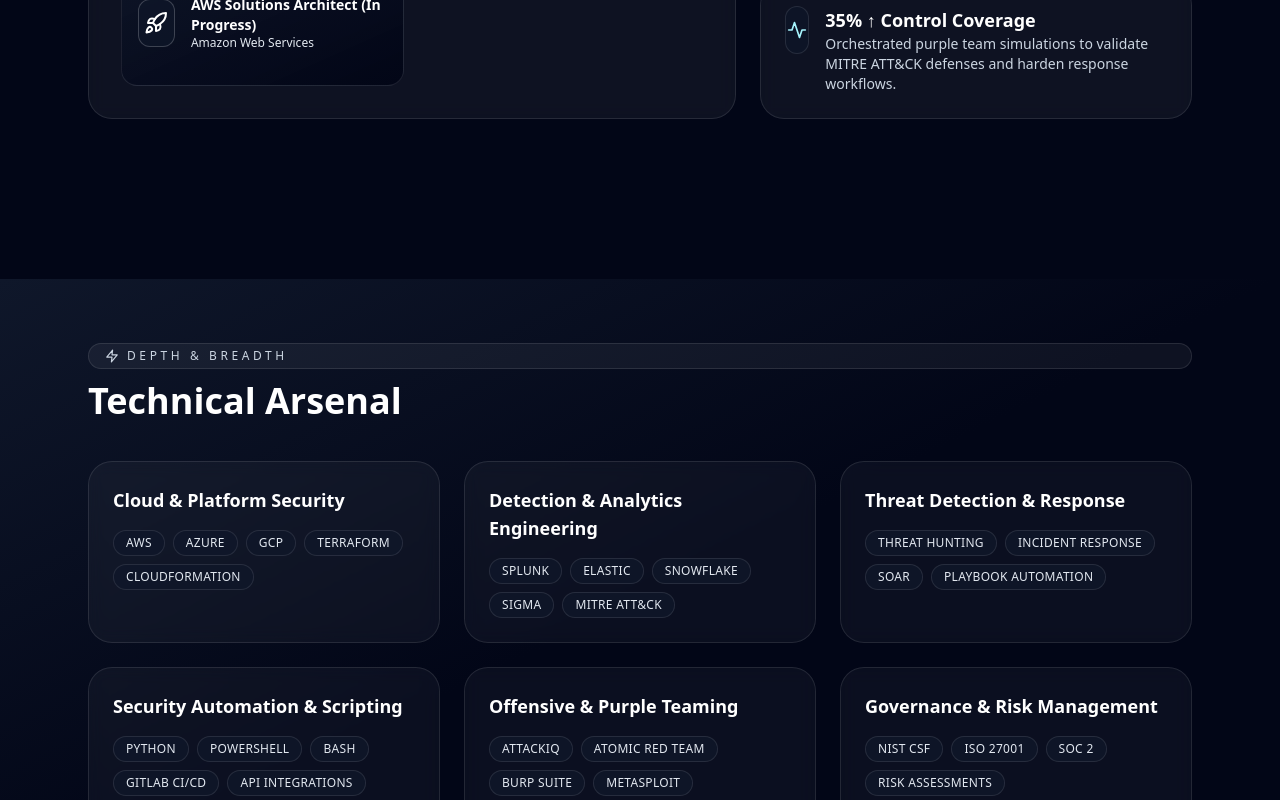
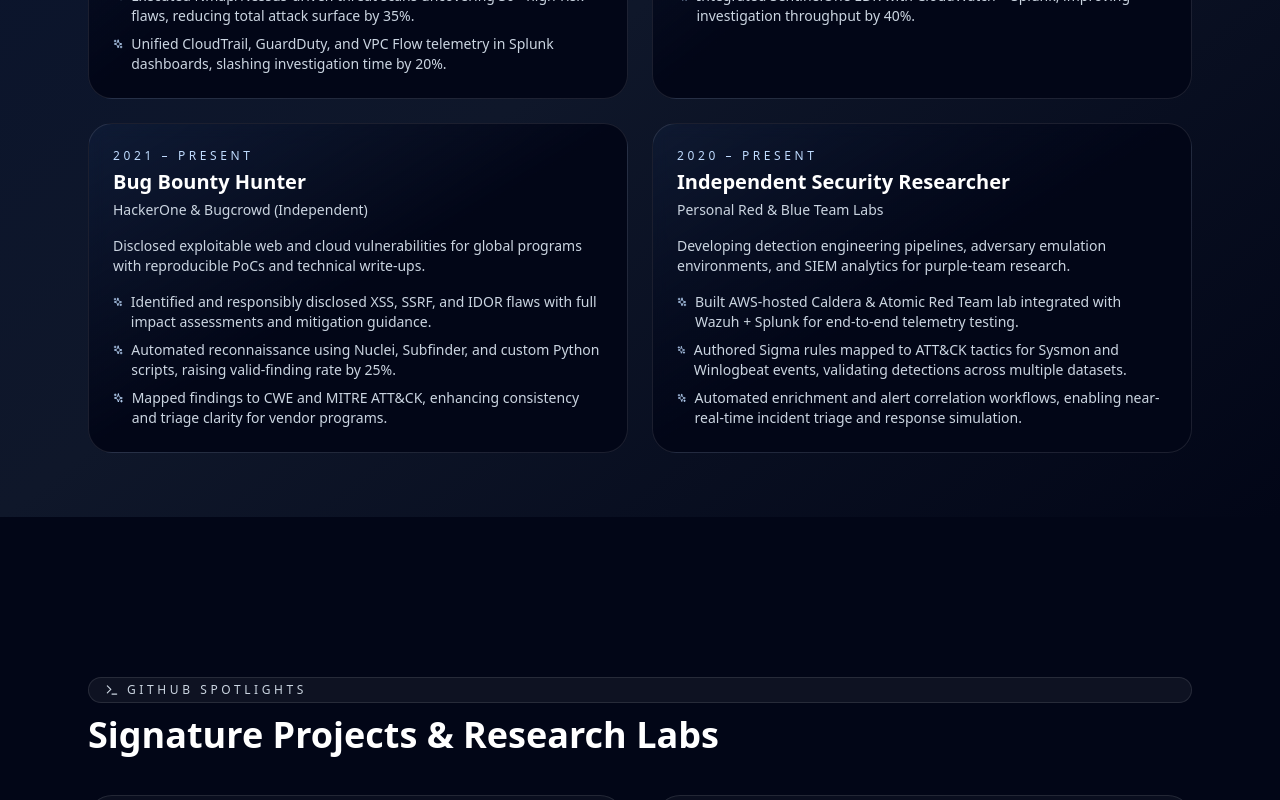
Before and after one commit to asocsam/Portfolio, a React (Vite) app: page / in a window 1280 px wide. Shown: the part 1060-1860 px from the top of the page. Built offline with nearby package versions, Linux system fonts and the light colour scheme.

Commit message:
Update App.tsx

```diff
--- a/src/App.tsx
+++ b/src/App.tsx
@@ -26,6 +26,7 @@ import {
   type Achievement,
 } from './content';
 
+// Reusable fade animation
 const fadeIn = {
   initial: { opacity: 0, y: 24 },
   whileInView: { opacity: 1, y: 0 },
@@ -33,8 +34,7 @@ const fadeIn = {
   transition: { duration: 0.6, ease: 'easeOut' },
 };
 
-/* ---------- Small stateless UI blocks ---------- */
-
+// Small UI Components
 const SkillPill = ({ text }: { text: string }) => (
   <span className="rounded-full border border-white/10 bg-slate-900/80 px-3 py-1 text-xs font-medium uppercase tracking-wide text-slate-200">
     {text}
@@ -143,20 +143,26 @@ const SkillClusterCard = ({ cluster }: { cluster: SkillCluster }) => (
   </motion.div>
 );
 
+// Generic section wrapper
 function Section({
-  title, icon: Icon, eyebrow, background, center, children,
+  title, icon: Icon, eyebrow, background, center, delay = 0, children,
 }: {
   title: string;
   icon: React.ComponentType<React.SVGProps<SVGSVGElement>>;
   eyebrow: string;
   background?: string;
   center?: boolean;
+  delay?: number;
   children: React.ReactNode;
 }) {
   return (
     <section className={`relative ${background ? `bg-gradient-to-br ${background}` : ''}`}>
       <div className="mx-auto max-w-6xl px-6 py-16">
-        <motion.div {...fadeIn} className={`mb-10 flex flex-col gap-3 ${center ? 'items-center text-center' : ''}`}>
+        <motion.div
+          {...fadeIn}
+          transition={{ ...fadeIn.transition, delay }}
+          className={`mb-10 flex flex-col gap-3 ${center ? 'items-center text-center' : ''}`}
+        >
           <div className="inline-flex items-center gap-2 rounded-full border border-white/10 bg-white/5 px-4 py-1 text-xs uppercase tracking-[0.3em] text-slate-300">
             <Icon className="h-3.5 w-3.5" />
             {eyebrow}
@@ -169,13 +175,11 @@ function Section({
   );
 }
 
-/* ---------- App ---------- */
-
+// ---------------- APP ----------------
 export default function App() {
-  const [isMobileNavOpen, setIsMobileNavOpen] = useState(false);
-
   return (
     <div className="min-h-screen bg-slate-950 text-slate-100">
+      {/* Hero Section */}
       <div className="relative overflow-hidden">
         <img
           src={heroTexture}
@@ -185,12 +189,10 @@ export default function App() {
         <header className="relative z-10">
           <div className="mx-auto flex max-w-6xl flex-col gap-12 px-6 pb-20 pt-24 lg:flex-row lg:items-center">
             <motion.div className="flex-1 space-y-8" {...fadeIn}>
-              <h1 className="text-5xl font-bold" data-text="Samman Chouhan">Samman Chouhan</h1>
+              <h1 className="text-5xl font-bold">Samman Chouhan</h1>
               <p className="text-lg text-slate-300">
-                Seasoned security engineer delivering cloud-native defenses, detection pipelines, and purple team automation.
+                Security Engineer specializing in cloud-native defenses, detection pipelines, and purple team automation.
               </p>
-
-              {/* Badges */}
               <div className="flex flex-wrap items-center gap-2 text-xs font-medium uppercase tracking-[0.3em] text-cyan-200">
                 {credentialBadges.map((b) => (
                   <span key={b} className="rounded-full border border-cyan-400/30 bg-cyan-500/5 px-4 py-1 text-[11px] tracking-[0.2em] text-cyan-100">
@@ -198,8 +200,6 @@ export default function App() {
                   </span>
                 ))}
               </div>
-
-              {/* Contact */}
               <div className="flex flex-wrap items-center gap-4">
                 <a
                   href="mailto:24s.chouhan@gmail.com"
@@ -233,50 +233,51 @@ export default function App() {
         </header>
       </div>
 
-      {/* Credentials & Impact */}
+      {/* MAIN CONTENT */}
       <main className="relative z-10 space-y-24 pb-24">
-        <Section title="Credentials & Impact" icon={Shield} eyebrow="Proof at a glance">
+        {/* 1) Experience */}
+        <Section title="Experience Blueprint" icon={Brain} eyebrow="How I build security" background="from-blue-500/10 via-slate-900 to-slate-950" delay={0.00}>
+          <div className="grid gap-6 md:grid-cols-2">
+            {(experience ?? []).map((e) => <ExperienceCard key={e.title} item={e} />)}
+          </div>
+        </Section>
+
+        {/* 2) Projects */}
+        <Section title="Signature Projects & Research Labs" icon={Terminal} eyebrow="GitHub Spotlights" delay={0.05}>
+          <div className="grid gap-8 lg:grid-cols-2">
+            {(projects ?? []).map((p) => <ProjectCard key={p.title} project={p} />)}
+          </div>
+        </Section>
+
+        {/* 3) Skills */}
+        <Section title="Technical Arsenal" icon={Zap} eyebrow="Depth & breadth" background="from-slate-900 via-slate-950 to-slate-950" delay={0.10}>
+          <div className="grid gap-6 md:grid-cols-2 lg:grid-cols-3">
+            {(skills ?? []).map((cl) => <SkillClusterCard key={cl.title} cluster={cl} />)}
+          </div>
+        </Section>
+
+        {/* 4) Credentials & Impact */}
+        <Section title="Credentials & Impact" icon={Shield} eyebrow="Proof at a glance" delay={0.15}>
           <div className="grid gap-6 lg:grid-cols-[1.2fr,0.8fr]">
             <div className="grid gap-4 rounded-3xl border border-white/10 bg-white/5 p-8 backdrop-blur">
               <h3 className="text-lg font-semibold text-cyan-200">Certifications</h3>
               <div className="grid gap-4 sm:grid-cols-2">
-                {certifications.map((c) => <CertificationCard key={c.name} cert={c} />)}
+                {(certifications ?? []).map((c) => <CertificationCard key={c.name} cert={c} />)}
               </div>
             </div>
             <div className="flex flex-col gap-4">
-              {impactMetrics.map((m) => <ImpactCard key={m.stat} metric={m} />)}
+              {(impactMetrics ?? []).map((m) => <ImpactCard key={m.stat} metric={m} />)}
             </div>
           </div>
         </Section>
 
-        {/* Skills */}
-        <Section title="Technical Arsenal" icon={Zap} eyebrow="Depth & breadth" background="from-slate-900 via-slate-950 to-slate-950">
-          <div className="grid gap-6 md:grid-cols-2 lg:grid-cols-3">
-            {skills.map((cl) => <SkillClusterCard key={cl.title} cluster={cl} />)}
-          </div>
-        </Section>
-
-        {/* Projects */}
-        <Section title="Signature Projects" icon={Terminal} eyebrow="GitHub Spotlights">
-          <div className="grid gap-8 lg:grid-cols-2">
-            {projects.map((p) => <ProjectCard key={p.title} project={p} />)}
-          </div>
-        </Section>
-
-        {/* Experience */}
-        <Section title="Experience Blueprint" icon={Brain} eyebrow="How I build security" background="from-blue-500/10 via-slate-900 to-slate-950">
-          <div className="grid gap-6 md:grid-cols-2">
-            {experience.map((e) => <ExperienceCard key={e.title} item={e} />)}
-          </div>
-        </Section>
-
-        {/* Footer CTA */}
-        <Section title="Let&apos;s Build Resilient Security" icon={Rocket} eyebrow="Reach out" center>
+        {/* 5) CTA */}
+        <Section title="Let&apos;s Build Resilient Security" icon={Rocket} eyebrow="Reach out" center delay={0.20}>
           <div className="mx-auto max-w-3xl text-center text-lg text-slate-300">
             I love collaborating on cloud security, detection engineering, and offensive research projects.
           </div>
           <div className="mt-8 flex flex-wrap items-center justify-center gap-4">
-            {socials.map((s) => (
+            {(socials ?? []).map((s) => (
               <a
                 key={s.label}
                 href={s.href}
@@ -292,7 +293,7 @@ export default function App() {
         </Section>
       </main>
 
-      {/* Bottom footer */}
+      {/* Footer */}
       <footer className="border-t border-white/5 bg-slate-950/80 py-10">
         <div className="mx-auto flex max-w-6xl flex-col gap-4 px-6 text-sm text-slate-500 md:flex-row md:items-center md:justify-between">
           <p>© {new Date().getFullYear()} Samman Chouhan.</p>
@@ -302,7 +303,7 @@ export default function App() {
             <a href="mailto:24s.chouhan@gmail.com" className="transition hover:text-cyan-200">Email</a>
           </div>
         </div>
-         </footer>
+      </footer>
     </div>
-    );
-  }
+  );
+}
```
